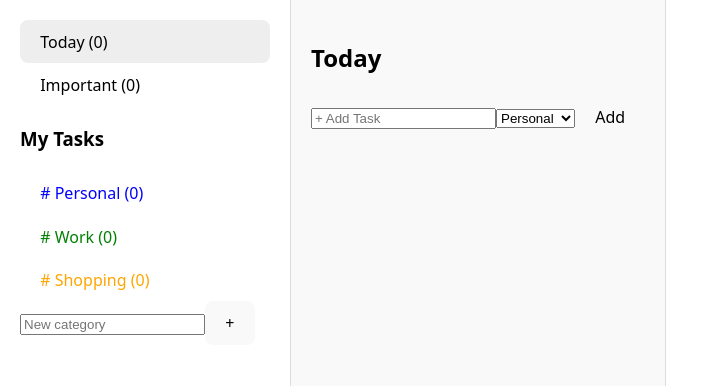
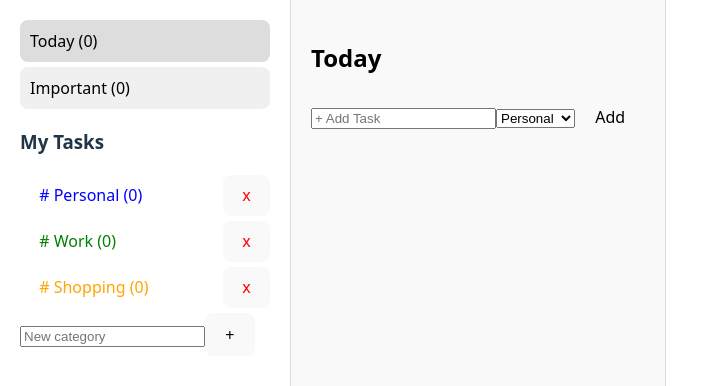
Before and after one commit to shanaczane/TaskFlow, a React (Vite) app: page / in a window 1280 px wide. Shown: the top 386 px of the page, without its empty margins (0-709 px from the left). Built offline with nearby package versions, Linux system fonts and the light colour scheme.

Commit message:
feat: add delete functionality for categories in LeftSidebar

```diff
--- a/src/components/LeftSideBar.jsx
+++ b/src/components/LeftSideBar.jsx
@@ -1,4 +1,3 @@
-// src/components/LeftSidebar.jsx
 import { useState } from "react";
 
 function LeftSideBar({
@@ -7,7 +6,7 @@ function LeftSideBar({
   currentView,
   onSelectView,
   onAddCategory,
-  isDarkMode,
+  onDeleteCategory, // New prop
 }) {
   const [newCategory, setNewCategory] = useState("");
 
@@ -22,23 +21,20 @@ function LeftSideBar({
   };
 
   return (
-    <div
-      style={{
-        width: "250px",
-        padding: "20px",
-        borderRight: "1px solid #ddd",
-        backgroundColor: isDarkMode ? "#1e1e1e" : "#fff",
-        color: isDarkMode ? "#fff" : "#000",
-      }}
-    >
-      {/* Top: Quick views */}
+    <div style={{ width: "250px", padding: "20px", borderRight: "1px solid #ddd" }}>
+      {/* Top: Quick views with visible colors */}
       <button
         onClick={() => onSelectView("Today")}
         style={{
           display: "block",
           width: "100%",
           textAlign: "left",
-          background: currentView === "Today" ? (isDarkMode ? "#333" : "#eee") : "transparent",
+          background: currentView === "Today" ? "#ddd" : "#f0f0f0", // Light gray for visibility
+          color: "#000", // Black text always
+          padding: "10px",
+          marginBottom: "5px",
+          border: "none",
+          cursor: "pointer",
         }}
       >
         Today ({todayCount})
@@ -49,7 +45,12 @@ function LeftSideBar({
           display: "block",
           width: "100%",
           textAlign: "left",
-          background: currentView === "Important" ? (isDarkMode ? "#333" : "#eee") : "transparent",
+          background: currentView === "Important" ? "#ddd" : "#f0f0f0",
+          color: "#000",
+          padding: "10px",
+          marginBottom: "5px",
+          border: "none",
+          cursor: "pointer",
         }}
       >
         Important ({importantCount})
@@ -58,19 +59,27 @@ function LeftSideBar({
       {/* Bottom: My Tasks */}
       <h3>My Tasks</h3>
       {categories.map((cat) => (
+        <div key={cat} style={{ display: "flex", alignItems: "center", marginBottom: "5px" }}>
           <button
-          key={cat}
             onClick={() => onSelectView(cat)}
             style={{
-            display: "block",
-            width: "100%",
+              flex: 1,
               textAlign: "left",
               color: getCategoryColor(cat),
-            background: currentView === cat ? (isDarkMode ? "#333" : "#eee") : "transparent",
+              background: currentView === cat ? "#ddd" : "transparent",
+              border: "none",
+              cursor: "pointer",
             }}
           >
             # {cat} ({tasks.filter((task) => task.category === cat).length})
           </button>
+          <button
+            onClick={() => onDeleteCategory(cat)}
+            style={{ marginLeft: "10px", color: "red", border: "none", cursor: "pointer" }}
+          >
+            x
+          </button>
+        </div>
       ))}
       <input
         type="text"
@@ -83,13 +92,12 @@ function LeftSideBar({
   );
 }
 
-
 function getCategoryColor(cat) {
   const colors = {
     Personal: "blue",
     Work: "green",
     Shopping: "orange",
-    Education: "purple",
+    // Add more
   };
   return colors[cat] || "black";
 }
```
Lines whose indentation alone changed are shown as unchanged.
